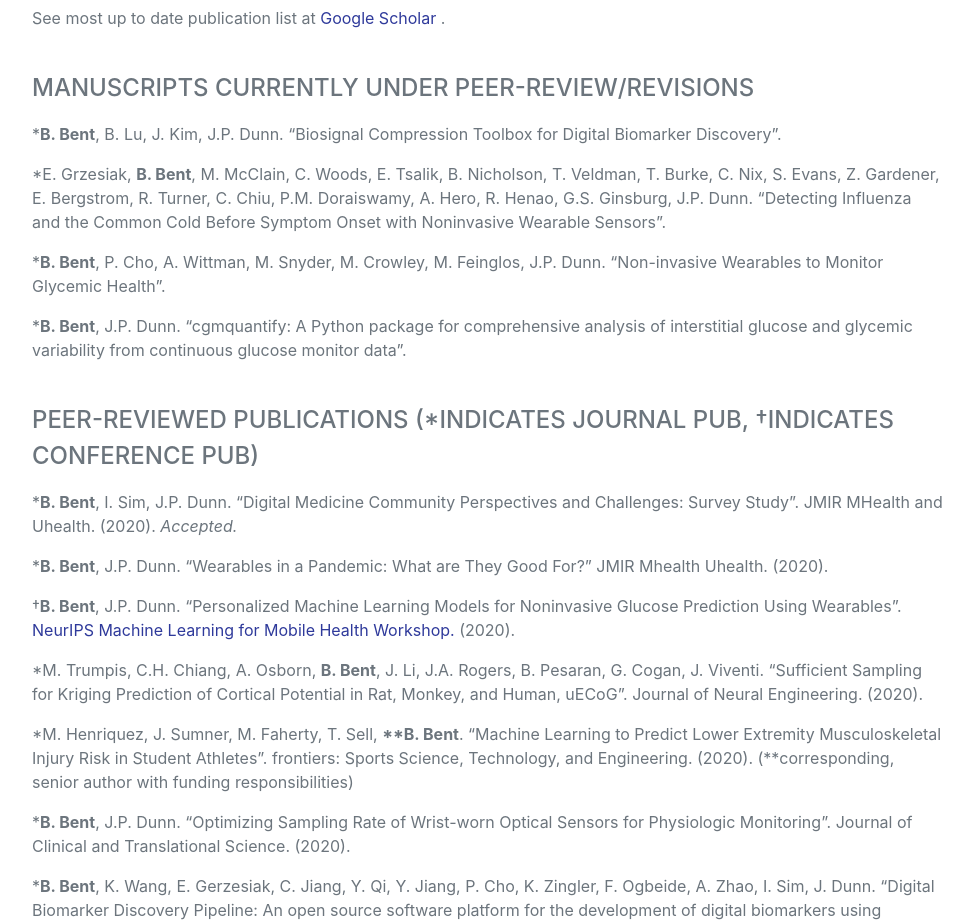
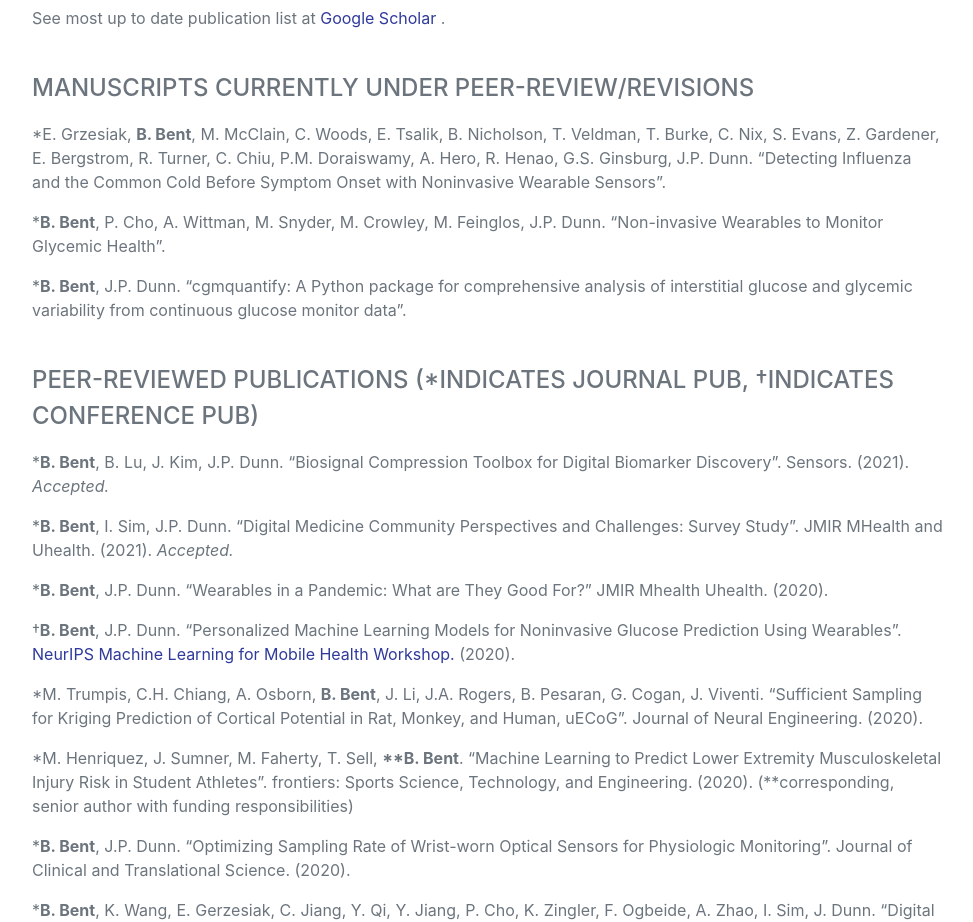
Before and after one commit to brinnaebent/brinnaebent.github.io, a plain HTML site: page index.html in a window 1280 px wide. Shown: the part 5340-6262 px from the top of the page, without its empty margins (288-1261 px from the left). Drawn offline with nearby package versions, Linux system fonts and the light colour scheme; a web font is replaced by a local one.

Commit message:
Added pubs

```diff
--- a/index.html
+++ b/index.html
@@ -224,14 +224,14 @@
                     .</p>
                     <br>
                     <div class="subheading mb-3">Manuscripts currently under peer-review/revisions</div>
-                    <p>*<b>B. Bent</b>, B. Lu, J. Kim, J.P. Dunn. “Biosignal Compression Toolbox for Digital Biomarker Discovery”. </p>
                     <p>*E. Grzesiak, <b>B. Bent</b>, M.  McClain, C. Woods, E. Tsalik, B. Nicholson, T. Veldman, T. Burke, C. Nix, S. Evans, Z. Gardener, E. Bergstrom, R. Turner, C. Chiu, P.M. Doraiswamy, A. Hero, R. Henao, G.S. Ginsburg, J.P. Dunn. “Detecting Influenza and the Common Cold Before Symptom Onset with Noninvasive Wearable Sensors”.</p>
                     <p>*<b>B. Bent</b>, P. Cho, A. Wittman, M. Snyder, M. Crowley, M. Feinglos, J.P. Dunn. “Non-invasive Wearables to Monitor Glycemic Health”. </p>
                     <p>*<b>B. Bent</b>, J.P. Dunn. “cgmquantify: A Python package for comprehensive analysis of interstitial glucose and glycemic variability from continuous glucose monitor data”. </p>
 
                     <br>
                     <div class="subheading mb-3">Peer-Reviewed Publications (*indicates journal pub, †indicates conference pub)</div>
-                    <p>*<b>B. Bent</b>, I. Sim, J.P. Dunn. “Digital Medicine Community Perspectives and Challenges: Survey Study”. JMIR MHealth and Uhealth. (2020). <i>Accepted.</i> </p>
+                    <p>*<b>B. Bent</b>, B. Lu, J. Kim, J.P. Dunn. “Biosignal Compression Toolbox for Digital Biomarker Discovery”. Sensors. (2021). <i>Accepted.</i></p>
+                    <p>*<b>B. Bent</b>, I. Sim, J.P. Dunn. “Digital Medicine Community Perspectives and Challenges: Survey Study”. JMIR MHealth and Uhealth. (2021). <i>Accepted.</i> </p>
                     <p>*<b>B. Bent</b>, J.P. Dunn. “Wearables in a Pandemic: What are They Good For?” JMIR Mhealth Uhealth. (2020). </p>
                     <p>†<b>B. Bent</b>, J.P. Dunn. “Personalized Machine Learning Models for Noninvasive Glucose Prediction Using Wearables”. <a target="blank" href="https://sites.google.com/view/ml4mobilehealth-neurips-2020/home#h.l48m4x2mmp0s">NeurIPS Machine Learning for Mobile Health Workshop.</a> (2020). </p>
                     <p>*M. Trumpis, C.H. Chiang, A. Osborn, <b>B. Bent</b>, J. Li, J.A. Rogers, B. Pesaran, G. Cogan, J. Viventi. “Sufficient Sampling for Kriging Prediction of Cortical Potential in Rat, Monkey, and Human, uECoG”. Journal of Neural Engineering. (2020).  </p>
```
